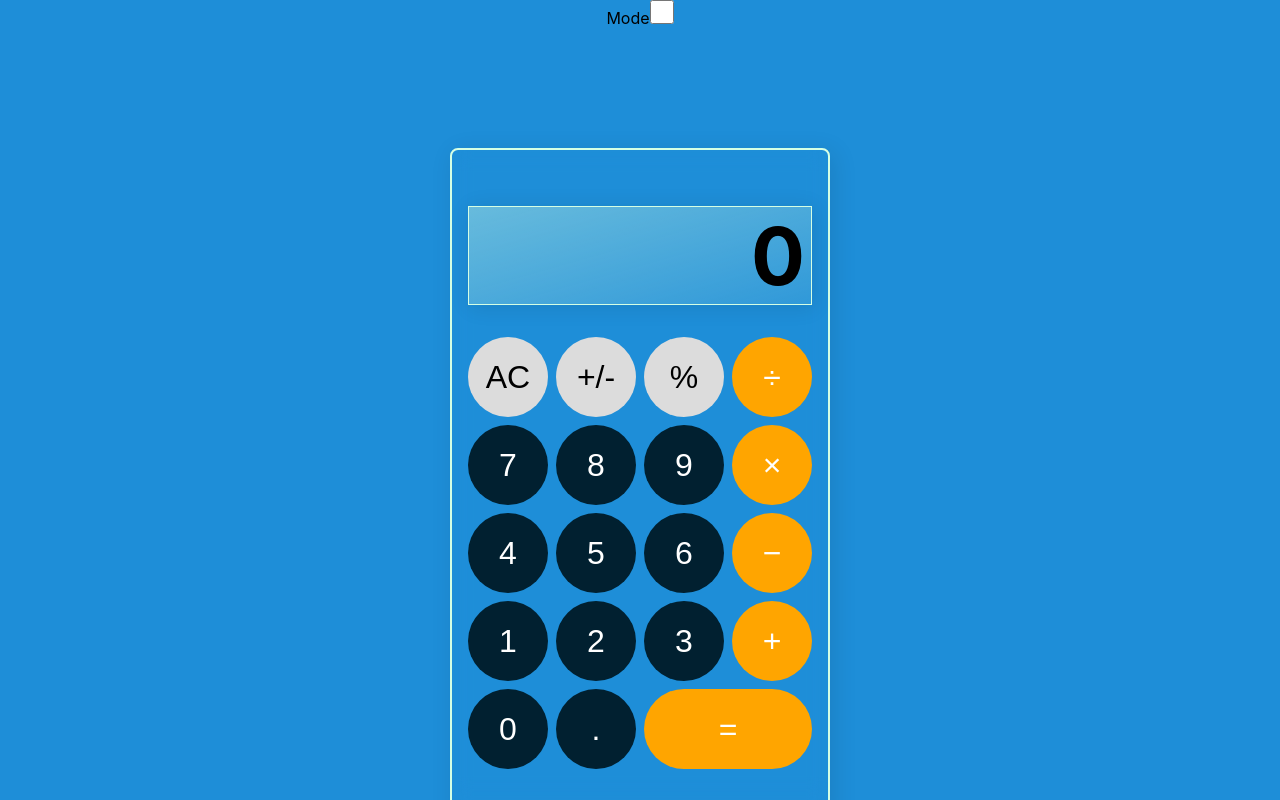
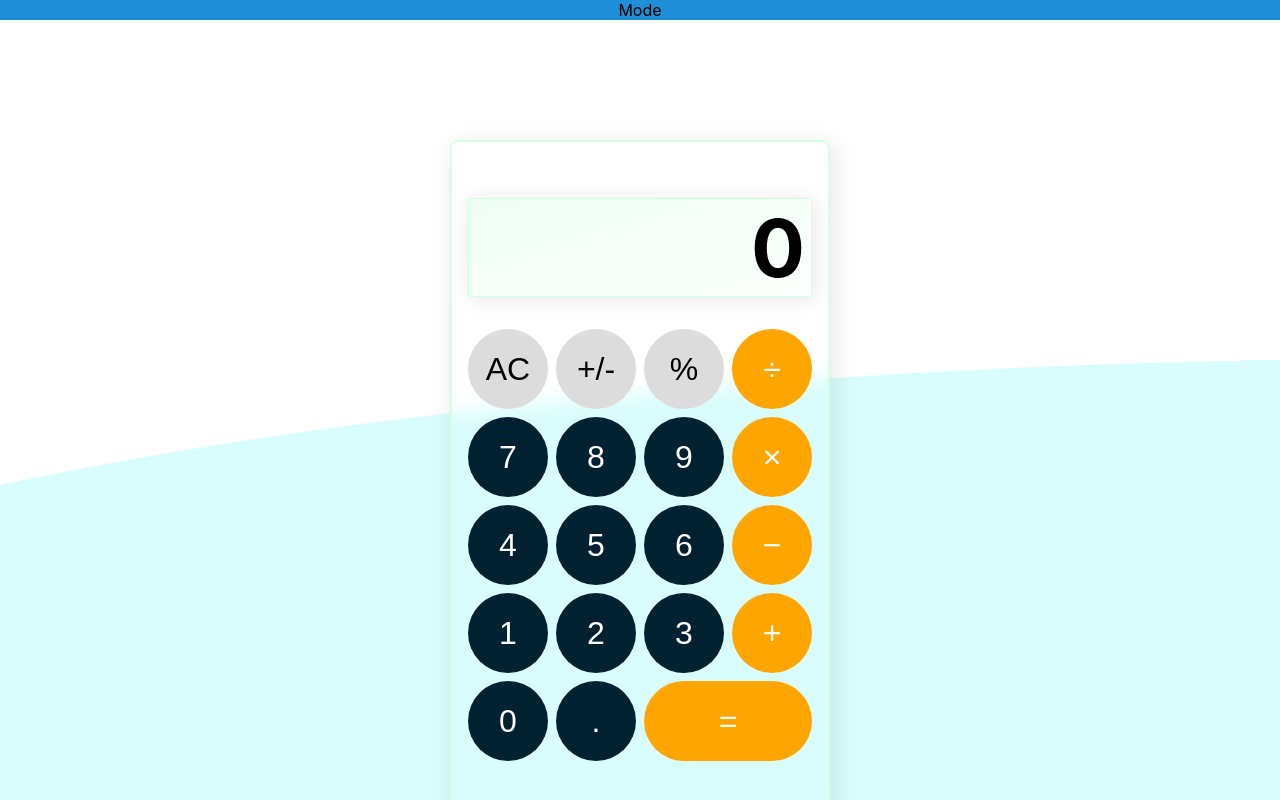
Before and after one commit to Kristian-kodehode/calculator-v3, a React (Vite) app: page / in a window 1280 px wide. Built offline with nearby package versions, Linux system fonts and the light colour scheme.

Commit message:
added forHTML on the label to make it click check

```diff
--- a/src/App.jsx
+++ b/src/App.jsx
@@ -11,15 +11,16 @@ function App() {
       {/* <h1>Calculator</h1> */}
       <div className="modeswitch-container">
         <div className="checkbox-container">
-          <label htmlFor="themeselector">Mode</label>
+          <label htmlFor="myCheckbox">Mode</label>
           <input
+            id="myCheckbox"
             type="checkbox"
             className="themeselector"
             checked={darkMode}
             onChange={handleToggle}
           />
-          <Calculator darkMode={darkMode} />
         </div>
+        <Calculator darkMode={darkMode} />
       </div>
     </div>
   );
--- a/src/index.css
+++ b/src/index.css
@@ -37,9 +37,7 @@ code {
   background-color: #1e8ed8;
 }
 .checkbox-container input {
-  background-color: #1e8ed8;
-  height: 24px;
-  width: 24px;
+  display: none;
 }
 .checkbox-container input:checked ~ .checkmark {
   background-color: #d5fdff;
```
